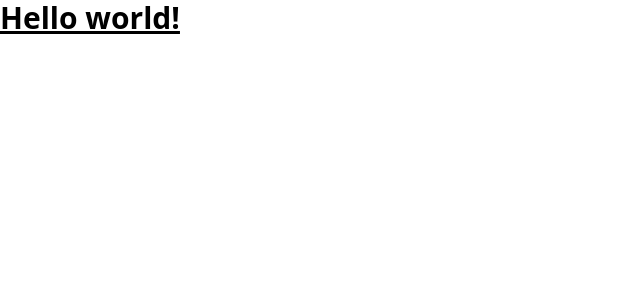
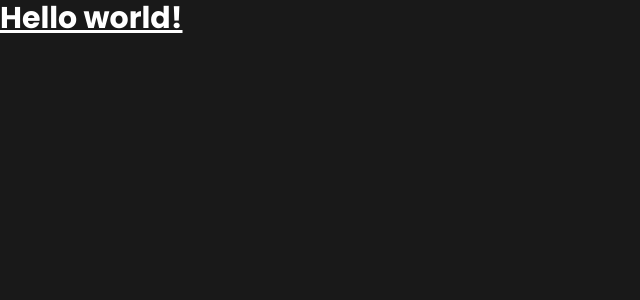
Before and after one commit to ivanherreradev/todo-context, a React (Vite) app: page / in a window 1280 px wide. Shown: the top 300 px of the page, without its empty margins (0-640 px from the left). Built offline with nearby package versions, Linux system fonts and the light colour scheme.

Commit message:
add global styles

```diff
--- a/src/App.css
+++ b/src/App.css
@@ -0,0 +1,3 @@
+body {
+    @apply bg-[#191919] text-white font-['Poppins']
+}
```
